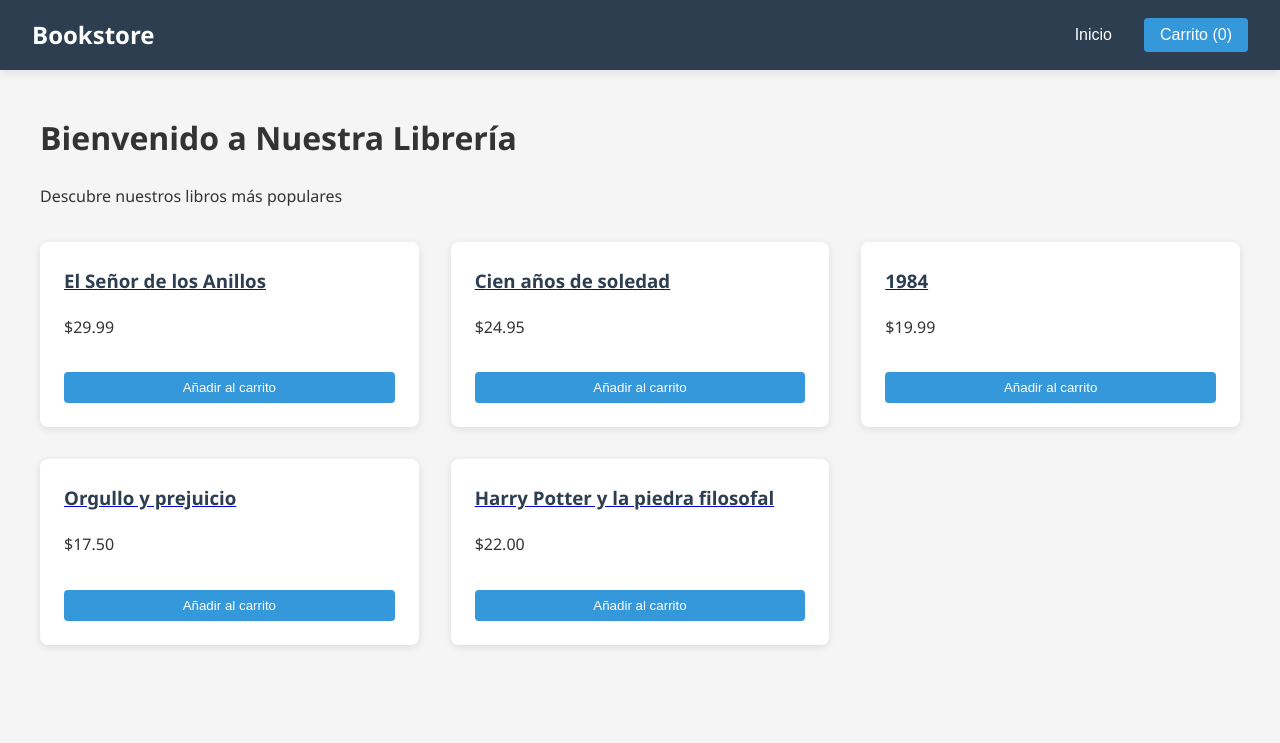
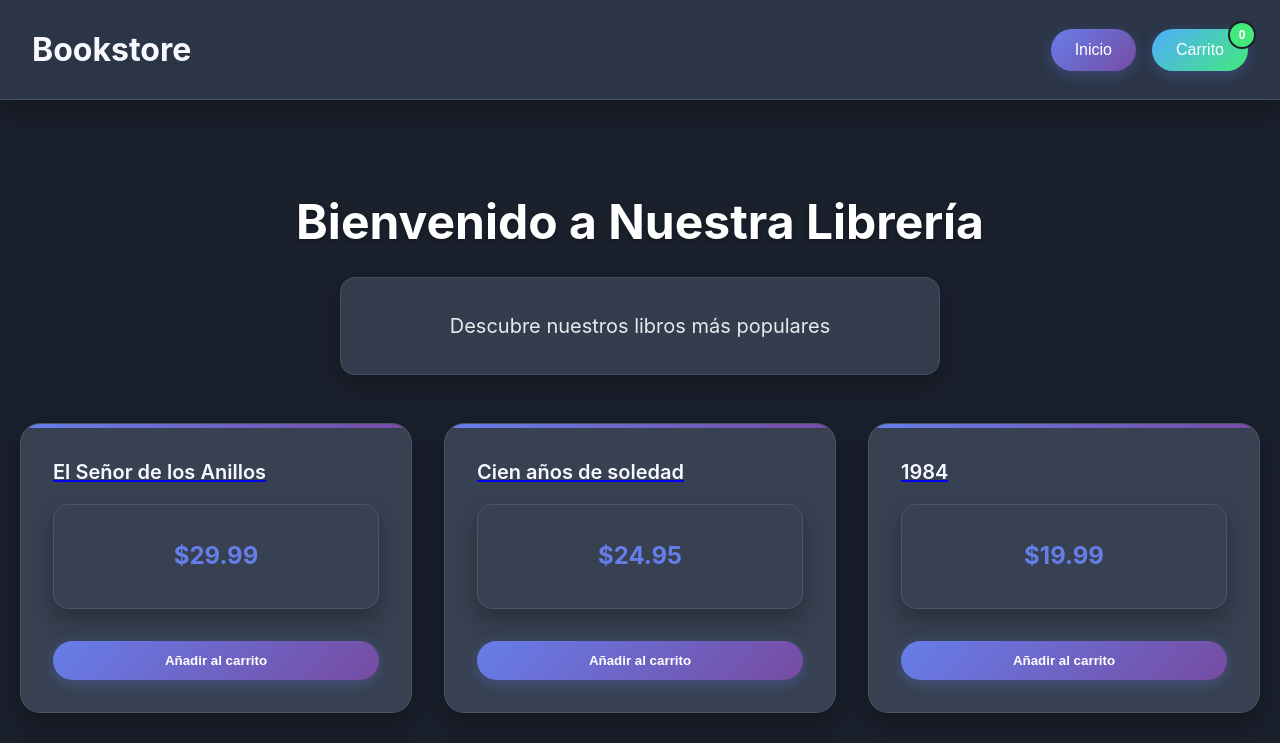
Before and after one commit to fernandoavila44/book-store, a React (Vite) app: page / in a window 1280 px wide. Shown: the top 743 px of the page. Built offline with nearby package versions, Linux system fonts and the light colour scheme; data requests are answered from the project's data file.

Commit message:
animaciones un y colores mas acoredes

```diff
--- a/src/components/BookList.tsx
+++ b/src/components/BookList.tsx
@@ -1,4 +1,5 @@
 import { Link } from 'react-router-dom';
+import { useState } from 'react';
 import useFetch from '../hooks/useFetch';
 import { useCart } from '../context/CartContext';
 import type { Book } from '../types/book';
@@ -6,12 +7,15 @@ import type { Book } from '../types/book';
 const BookList = () => {
   const { dispatch } = useCart();
   const { data: books, loading, error } = useFetch<Book[]>('http://localhost:3001/books');
+  const [animatingButton, setAnimatingButton] = useState<number | null>(null);
 
   if (loading) return <p>Cargando...</p>;
   if (error) return <p>Error: {error}</p>;
 
   const handleAddToCart = (book: Book) => {
     dispatch({ type: 'ADD_ITEM', payload: book });
+    setAnimatingButton(book.id);
+    setTimeout(() => setAnimatingButton(null), 600); // Duración de la animación
   };
 
   return (
@@ -24,6 +28,7 @@ const BookList = () => {
           <p>${book.price.toFixed(2)}</p>
           <button
             onClick={() => handleAddToCart(book)}
+            className={animatingButton === book.id ? 'add-to-cart-button animate' : 'add-to-cart-button'}
             aria-label={`Añadir ${book.title} al carrito`}
           >
             Añadir al carrito
--- a/src/components/Navbar.tsx
+++ b/src/components/Navbar.tsx
@@ -1,10 +1,20 @@
-import React from 'react';
+import React, { useEffect, useState } from 'react';
 import { useNavigate } from 'react-router-dom';
 import { useCart } from '../context/CartContext';
 
 const Navbar: React.FC = () => {
   const navigate = useNavigate();
   const { state } = useCart();
+  const [isAnimating, setIsAnimating] = useState(false);
+  const [prevItemCount, setPrevItemCount] = useState(state.items.length);
+
+  useEffect(() => {
+    if (state.items.length > prevItemCount) {
+      setIsAnimating(true);
+      setTimeout(() => setIsAnimating(false), 600);
+    }
+    setPrevItemCount(state.items.length);
+  }, [state.items.length, prevItemCount]);
 
   return (
     <nav className="navbar">
@@ -13,9 +23,10 @@ const Navbar: React.FC = () => {
         <button onClick={() => navigate('/')}>Inicio</button>
         <button
           onClick={() => navigate('/cart')}
-          className="cart-button"
+          className={`cart-button ${isAnimating ? 'animate' : ''}`}
+          data-count={state.items.length}
         >
-          Carrito ({state.items.length})
+          Carrito
         </button>
       </div>
     </nav>
--- a/src/index.css
+++ b/src/index.css
@@ -1,301 +1,692 @@
-/* Estilos base */
+/* Estilos base modernos - Tema Oscuro */
 :root {
-  --primary-color: #2c3e50;
-  --secondary-color: #3498db;
-  --accent-color: #e74c3c;
-  --light-color: #ecf0f1;
-  --dark-color: #2c3e50;
-  --success-color: #2ecc71;
+  --primary-color: #667eea;
+  --secondary-color: #764ba2;
+  --accent-color: #f093fb;
+  --success-color: #4facfe;
+  --warning-color: #43e97b;
+  --error-color: #fa709a;
+  --light-color: #2d3748;
+  --dark-color: #f8f9ff;
+  --text-color: #e2e8f0;
+  --border-color: #4a5568;
+  --shadow: 0 10px 25px rgba(0, 0, 0, 0.3);
+  --shadow-hover: 0 20px 40px rgba(0, 0, 0, 0.4);
+  --bg-primary: #1a202c;
+  --bg-secondary: #2d3748;
+  --bg-card: #374151;
+}
+
+* {
+  box-sizing: border-box;
 }
 
 body {
-  font-family: 'Segoe UI', Tahoma, Geneva, Verdana, sans-serif;
+  font-family: 'Inter', -apple-system, BlinkMacSystemFont, 'Segoe UI', Roboto, sans-serif;
   margin: 0;
   padding: 0;
-  background-color: #f5f5f5;
-  color: #333;
+  background: var(--bg-primary);
+  min-height: 100vh;
+  color: var(--text-color);
   line-height: 1.6;
+  -webkit-font-smoothing: antialiased;
+  -moz-osx-font-smoothing: grayscale;
 }
 
 /* Layout */
 .container {
-  max-width: 1200px;
+  max-width: 1400px;
   margin: 0 auto;
   padding: 20px;
 }
 
-/* Navegación */
+/* Navegación moderna - Tema Oscuro */
 .navbar {
-  background-color: var(--primary-color);
-  color: white;
-  padding: 1rem 2rem;
+  background: rgba(45, 55, 72, 0.95);
+  backdrop-filter: blur(10px);
+  color: var(--dark-color);
+  padding: 1.5rem 2rem;
   display: flex;
   justify-content: space-between;
   align-items: center;
-  box-shadow: 0 2px 10px rgba(0, 0, 0, 0.1);
+  box-shadow: var(--shadow);
+  border-bottom: 1px solid var(--border-color);
+  position: sticky;
+  top: 0;
+  z-index: 100;
 }
 
 .navbar h1 {
   margin: 0;
   cursor: pointer;
-  font-size: 1.5rem;
+  font-size: 2rem;
+  font-weight: 700;
+  color: var(--dark-color);
+  transition: transform 0.3s ease;
+}
+
+.navbar h1:hover {
+  transform: scale(1.05);
 }
 
 .nav-links {
   display: flex;
   gap: 1rem;
+  align-items: center;
 }
 
 .nav-links button {
-  background: none;
+  background: linear-gradient(135deg, var(--primary-color), var(--secondary-color));
+  color: white;
   border: none;
-  color: white;
+  padding: 0.75rem 1.5rem;
+  border-radius: 50px;
   cursor: pointer;
   font-size: 1rem;
-  padding: 0.5rem 1rem;
-  border-radius: 4px;
-  transition: background-color 0.3s;
+  font-weight: 500;
+  transition: all 0.3s ease;
+  box-shadow: 0 4px 15px rgba(102, 126, 234, 0.3);
 }
 
 .nav-links button:hover {
-  background-color: rgba(255, 255, 255, 0.1);
+  transform: translateY(-2px);
+  box-shadow: 0 8px 25px rgba(102, 126, 234, 0.4);
 }
 
 .cart-button {
-  background-color: var(--secondary-color) !important;
+  background: linear-gradient(135deg, var(--success-color), var(--warning-color)) !important;
+  position: relative;
 }
 
-/* Lista de libros */
+.cart-button::after {
+  content: attr(data-count);
+  position: absolute;
+  top: -8px;
+  right: -8px;
+  background: var(--error-color);
+  color: white;
+  border-radius: 50%;
+  width: 20px;
+  height: 20px;
+  display: flex;
+  align-items: center;
+  justify-content: center;
+  font-size: 0.75rem;
+  font-weight: bold;
+}
+
+/* Página principal */
+.home-page {
+  padding: 2rem 0;
+}
+
+.page-header {
+  text-align: center;
+  margin-bottom: 3rem;
+  color: white;
+}
+
+.page-header h1 {
+  font-size: 3rem;
+  font-weight: 700;
+  margin-bottom: 1rem;
+  text-shadow: 0 2px 4px rgba(0, 0, 0, 0.3);
+}
+
+.page-header p {
+  font-size: 1.25rem;
+  opacity: 0.9;
+  max-width: 600px;
+  margin: 0 auto;
+}
+
+/* Lista de libros moderna */
 .book-grid {
   display: grid;
-  grid-template-columns: repeat(auto-fill, minmax(280px, 1fr));
+  grid-template-columns: repeat(auto-fill, minmax(320px, 1fr));
   gap: 2rem;
   margin-top: 2rem;
 }
 
 .book-card {
-  background: white;
-  border-radius: 8px;
-  padding: 1.5rem;
-  box-shadow: 0 2px 8px rgba(0, 0, 0, 0.1);
-  transition: transform 0.3s, box-shadow 0.3s;
+  background: var(--bg-card);
+  border-radius: 20px;
+  padding: 2rem;
+  box-shadow: var(--shadow);
+  transition: all 0.3s ease;
+  border: 1px solid var(--border-color);
+  position: relative;
+  overflow: hidden;
+}
+
+.book-card::before {
+  content: '';
+  position: absolute;
+  top: 0;
+  left: 0;
+  right: 0;
+  height: 4px;
+  background: linear-gradient(90deg, var(--primary-color), var(--secondary-color));
 }
 
 .book-card:hover {
-  transform: translateY(-5px);
-  box-shadow: 0 5px 15px rgba(0, 0, 0, 0.1);
+  transform: translateY(-10px) scale(1.02);
+  box-shadow: var(--shadow-hover);
 }
 
 .book-card h3 {
   margin-top: 0;
   color: var(--dark-color);
+  font-size: 1.25rem;
+  font-weight: 600;
+  margin-bottom: 0.5rem;
+}
+
+.book-card p {
+  color: var(--primary-color);
+  font-size: 1.5rem;
+  font-weight: 700;
+  margin: 1rem 0;
 }
 
 .book-card button {
-  background-color: var(--secondary-color);
+  background: linear-gradient(135deg, var(--primary-color), var(--secondary-color));
   color: white;
   border: none;
-  padding: 0.5rem 1rem;
-  border-radius: 4px;
+  padding: 0.75rem 1.5rem;
+  border-radius: 50px;
   cursor: pointer;
   margin-top: 1rem;
   width: 100%;
-  transition: background-color 0.3s;
+  font-weight: 600;
+  transition: all 0.3s ease;
+  box-shadow: 0 4px 15px rgba(102, 126, 234, 0.3);
 }
 
 .book-card button:hover {
-  background-color: #2980b9;
+  transform: translateY(-2px);
+  box-shadow: 0 8px 25px rgba(102, 126, 234, 0.4);
 }
 
-/* Página de detalle */
+/* Página de detalle moderna - Tema Oscuro */
 .book-detail {
-  background: white;
-  padding: 2rem;
-  border-radius: 8px;
-  box-shadow: 0 2px 8px rgba(0, 0, 0, 0.1);
+  background: var(--bg-card);
+  padding: 3rem;
+  border-radius: 20px;
+  box-shadow: var(--shadow);
   max-width: 800px;
   margin: 2rem auto;
+  border: 1px solid var(--border-color);
+  position: relative;
+  overflow: hidden;
+}
+
+.book-detail::before {
+  content: '';
+  position: absolute;
+  top: 0;
+  left: 0;
+  right: 0;
+  height: 4px;
+  background: linear-gradient(90deg, var(--success-color), var(--warning-color));
 }
 
 .book-detail h1 {
   color: var(--dark-color);
   margin-top: 0;
+  font-size: 2.5rem;
+  font-weight: 700;
+  margin-bottom: 1rem;
+}
+
+.book-detail p {
+  font-size: 1.125rem;
+  line-height: 1.7;
+  color: var(--text-color);
+  margin: 1.5rem 0;
 }
 
 .add-to-cart {
-  background-color: var(--secondary-color);
+  background: linear-gradient(135deg, var(--success-color), var(--warning-color));
   color: white;
   border: none;
-  padding: 0.75rem 1.5rem;
-  border-radius: 4px;
+  padding: 1rem 2rem;
+  border-radius: 50px;
   cursor: pointer;
-  font-size: 1rem;
-  margin-top: 1rem;
-  transition: background-color 0.3s;
+  font-size: 1.125rem;
+  font-weight: 600;
+  margin-top: 2rem;
+  transition: all 0.3s ease;
+  box-shadow: 0 4px 15px rgba(79, 172, 254, 0.3);
 }
 
 .add-to-cart:hover {
-  background-color: #2980b9;
+  transform: translateY(-2px);
+  box-shadow: 0 8px 25px rgba(79, 172, 254, 0.4);
 }
 
-/* Carrito */
+/* Carrito moderno - Tema Oscuro */
 .cart-container {
-  background: white;
-  padding: 2rem;
-  border-radius: 8px;
-  box-shadow: 0 2px 8px rgba(0, 0, 0, 0.1);
-  max-width: 800px;
+  background: var(--bg-card);
+  padding: 3rem;
+  border-radius: 20px;
+  box-shadow: var(--shadow);
+  max-width: 900px;
   margin: 2rem auto;
+  border: 1px solid var(--border-color);
+}
+
+.cart-container h2 {
+  color: var(--dark-color);
+  font-size: 2rem;
+  font-weight: 700;
+  margin-bottom: 2rem;
+  text-align: center;
 }
 
 .cart-items {
   list-style: none;
   padding: 0;
+  margin-bottom: 2rem;
 }
 
 .cart-item {
   display: flex;
   justify-content: space-between;
   align-items: center;
-  padding: 1rem 0;
-  border-bottom: 1px solid #eee;
+  padding: 1.5rem;
+  border-bottom: 1px solid var(--border-color);
+  transition: background-color 0.3s ease;
+  border-radius: 10px;
+  margin-bottom: 1rem;
+}
+
+.cart-item:hover {
+  background-color: var(--bg-secondary);
+}
+
+.cart-item div h3 {
+  margin: 0 0 0.5rem 0;
+  color: var(--dark-color);
+  font-size: 1.25rem;
+  font-weight: 600;
+}
+
+.cart-item div p {
+  margin: 0;
+  color: var(--primary-color);
+  font-weight: 500;
 }
 
 .cart-item button {
-  background-color: var(--accent-color);
+  background: linear-gradient(135deg, var(--error-color), var(--accent-color));
   color: white;
   border: none;
-  padding: 0.5rem 1rem;
-  border-radius: 4px;
+  padding: 0.75rem 1.5rem;
+  border-radius: 50px;
   cursor: pointer;
-  transition: background-color 0.3s;
+  font-weight: 500;
+  transition: all 0.3s ease;
+  box-shadow: 0 4px 15px rgba(250, 112, 154, 0.3);
 }
 
 .cart-item button:hover {
-  background-color: #c0392b;
+  transform: translateY(-2px);
+  box-shadow: 0 8px 25px rgba(250, 112, 154, 0.4);
 }
 
 .cart-summary {
   margin-top: 2rem;
-  text-align: right;
+  padding: 2rem;
+  background: var(--bg-secondary);
+  border-radius: 15px;
+  text-align: center;
+  border: 1px solid var(--border-color);
+}
+
+.cart-summary h3 {
+  font-size: 1.5rem;
+  font-weight: 700;
+  color: var(--dark-color);
+  margin: 0 0 1.5rem 0;
 }
 
 .checkout-button {
-  background-color: var(--success-color);
+  background: linear-gradient(135deg, var(--success-color), var(--warning-color));
   color: white;
   border: none;
-  padding: 0.75rem 1.5rem;
-  border-radius: 4px;
+  padding: 1rem 2rem;
+  border-radius: 50px;
   cursor: pointer;
-  font-size: 1rem;
+  font-size: 1.125rem;
+  font-weight: 600;
   margin-top: 1rem;
-  transition: background-color 0.3s;
+  transition: all 0.3s ease;
+  box-shadow: 0 4px 15px rgba(79, 172, 254, 0.3);
 }
 
 .checkout-button:hover {
-  background-color: #27ae60;
+  transform: translateY(-2px);
+  box-shadow: 0 8px 25px rgba(79, 172, 254, 0.4);
 }
 
-/* Checkout */
+/* Checkout moderno */
 .checkout-page {
   max-width: 1200px;
   margin: 0 auto;
   padding: 2rem;
 }
 
+.checkout-page h1 {
+  text-align: center;
+  font-size: 2.5rem;
+  font-weight: 700;
+  color: white;
+  margin-bottom: 2rem;
+  text-shadow: 0 2px 4px rgba(0, 0, 0, 0.3);
+}
+
 .checkout-container {
   display: grid;
   grid-template-columns: 1fr 1fr;
-  gap: 2rem;
+  gap: 3rem;
   margin-top: 2rem;
 }
 
-@media (max-width: 768px) {
-  .checkout-container {
-    grid-template-columns: 1fr;
-  }
+.cart-summary {
+  background: white;
+  padding: 2.5rem;
+  border-radius: 20px;
+  box-shadow: var(--shadow);
+  border: 1px solid var(--border-color);
+}
+
+.cart-summary h2 {
+  color: var(--dark-color);
+  font-size: 1.75rem;
+  font-weight: 700;
+  margin-bottom: 1.5rem;
+  text-align: center;
+}
+
+.cart-summary ul {
+  list-style: none;
+  padding: 0;
+  margin: 0 0 2rem 0;
+}
+
+.cart-summary li {
+  display: flex;
+  justify-content: space-between;
+  align-items: center;
+  padding: 1rem 0;
+  border-bottom: 1px solid var(--border-color);
+}
+
+.cart-summary li:last-child {
+  border-bottom: none;
+  font-weight: 700;
+  font-size: 1.125rem;
+  color: var(--primary-color);
 }
 
 .checkout-form {
-  background: white;
-  padding: 2rem;
-  border-radius: 8px;
-  box-shadow: 0 2px 8px rgba(0, 0, 0, 0.1);
+  background: var(--bg-card);
+  padding: 2.5rem;
+  border-radius: 20px;
+  box-shadow: var(--shadow);
+  border: 1px solid var(--border-color);
+}
+
+.checkout-form h2 {
+  color: var(--dark-color);
+  font-size: 1.75rem;
+  font-weight: 700;
+  margin-bottom: 2rem;
+  text-align: center;
 }
 
 .form-group {
-  margin-bottom: 1.5rem;
+  margin-bottom: 2rem;
 }
 
 .form-group label {
   display: block;
-  margin-bottom: 0.5rem;
+  margin-bottom: 0.75rem;
   font-weight: 600;
+  color: var(--dark-color);
+  font-size: 1rem;
 }
 
 .form-group input {
   width: 100%;
-  padding: 0.75rem;
-  border: 1px solid #ddd;
-  border-radius: 4px;
+  padding: 1rem;
+  border: 2px solid var(--border-color);
+  border-radius: 10px;
   font-size: 1rem;
+  transition: all 0.3s ease;
+  background-color: var(--bg-secondary);
+  color: var(--text-color);
+}
+
+.form-group input:focus {
+  outline: none;
+  border-color: var(--primary-color);
+  box-shadow: 0 0 0 3px rgba(102, 126, 234, 0.1);
 }
 
 .submit-order {
-  background-color: var(--success-color);
+  background: linear-gradient(135deg, var(--success-color), var(--warning-color));
+  color: white;
+  border: none;
+  padding: 1rem 2rem;
+  border-radius: 50px;
+  cursor: pointer;
+  font-size: 1.125rem;
+  font-weight: 600;
+  width: 100%;
+  transition: all 0.3s ease;
+  box-shadow: 0 4px 15px rgba(79, 172, 254, 0.3);
+}
+
+.submit-order:hover {
+  transform: translateY(-2px);
+  box-shadow: 0 8px 25px rgba(79, 172, 254, 0.4);
+}
+
+/* Estados de loading y error */
+p {
+  font-size: 1.125rem;
+  text-align: center;
+  padding: 2rem;
+  margin: 2rem auto;
+  max-width: 600px;
+  background: var(--bg-card);
+  border-radius: 15px;
+  box-shadow: var(--shadow);
+  border: 1px solid var(--border-color);
+}
+
+/* Responsive Design */
+@media (max-width: 1024px) {
+  .book-grid {
+    grid-template-columns: repeat(auto-fill, minmax(280px, 1fr));
+    gap: 1.5rem;
+  }
+
+  .checkout-container {
+    grid-template-columns: 1fr;
+    gap: 2rem;
+  }
+}
+
+/* Animaciones para agregar al carrito */
+@keyframes bounce {
+  0%, 20%, 50%, 80%, 100% {
+    transform: translateY(0);
+  }
+  40% {
+    transform: translateY(-10px);
+  }
+  60% {
+    transform: translateY(-5px);
+  }
+}
+
+@keyframes pulse {
+  0% {
+    transform: scale(1);
+    box-shadow: 0 0 0 0 rgba(102, 126, 234, 0.7);
+  }
+  50% {
+    transform: scale(1.1);
+    box-shadow: 0 0 0 10px rgba(102, 126, 234, 0);
+  }
+  100% {
+    transform: scale(1);
+    box-shadow: 0 0 0 0 rgba(102, 126, 234, 0);
+  }
+}
+
+.add-to-cart-button.animate,
+.add-to-cart.animate {
+  animation: bounce 0.6s ease-in-out;
+}
+
+.cart-button.animate::after {
+  animation: pulse 0.6s ease-in-out;
+}
+
+/* Estilos mejorados para el contador del carrito */
+.cart-button {
+  position: relative;
+  background: linear-gradient(135deg, var(--primary-color), var(--secondary-color));
   color: white;
   border: none;
   padding: 0.75rem 1.5rem;
-  border-radius: 4px;
+  border-radius: 50px;
   cursor: pointer;
-  font-size: 1rem;
-  width: 100%;
-  transition: background-color 0.3s;
+  font-weight: 600;
+  transition: all 0.3s ease;
+  box-shadow: 0 4px 15px rgba(102, 126, 234, 0.3);
 }
 
-.submit-order:hover {
-  background-color: #27ae60;
+.cart-button:hover {
+  transform: translateY(-2px);
+  box-shadow: 0 8px 25px rgba(102, 126, 234, 0.4);
 }
 
-/* Loading y Error */
-.loading-container,
-.error-container {
+.cart-button::after {
+  content: attr(data-count);
+  position: absolute;
+  top: -8px;
+  right: -8px;
+  background: var(--warning-color);
+  color: white;
+  border-radius: 50%;
+  width: 24px;
+  height: 24px;
   display: flex;
-  flex-direction: column;
   align-items: center;
   justify-content: center;
-  padding: 2rem;
-  text-align: center;
+  font-size: 0.75rem;
+  font-weight: 700;
+  border: 2px solid var(--bg-primary);
 }
 
-.loading-spinner {
-  border: 4px solid rgba(0, 0, 0, 0.1);
-  border-radius: 50%;
-  border-top: 4px solid var(--secondary-color);
-  width: 40px;
-  height: 40px;
-  animation: spin 1s linear infinite;
-  margin-bottom: 1rem;
+@media (max-width: 768px) {
+  .container {
+    padding: 15px;
+  }
+
+  .navbar {
+    padding: 1rem;
+    flex-direction: column;
+    gap: 1rem;
+  }
+
+  .navbar h1 {
+    font-size: 1.75rem;
+  }
+
+  .nav-links {
+    width: 100%;
+    justify-content: center;
+  }
+
+  .book-grid {
+    grid-template-columns: 1fr;
+    gap: 1rem;
+  }
+
+  .book-card {
+    padding: 1.5rem;
+  }
+
+  .book-detail {
+    padding: 2rem;
+    margin: 1rem;
+  }
+
+  .book-detail h1 {
+    font-size: 2rem;
+  }
+
+  .cart-container,
+  .checkout-form,
+  .cart-summary {
+    padding: 2rem;
+    margin: 1rem;
+  }
+
+  .page-header h1 {
+    font-size: 2.5rem;
+  }
 }
 
-@keyframes spin {
-  0% { transform: rotate(0deg); }
-  100% { transform: rotate(360deg); }
+@media (max-width: 480px) {
+  .navbar h1 {
+    font-size: 1.5rem;
+  }
+
+  .book-card {
+    padding: 1rem;
+  }
+
+  .cart-item {
+    flex-direction: column;
+    align-items: flex-start;
+    gap: 1rem;
+  }
+
+  .cart-item button {
+    align-self: flex-end;
+  }
 }
 
-.error-message {
-  color: var(--accent-color);
-  margin-bottom: 1rem;
+/* Animaciones sutiles */
+@keyframes fadeInUp {
+  from {
+    opacity: 0;
+    transform: translateY(30px);
+  }
+  to {
+    opacity: 1;
+    transform: translateY(0);
+  }
 }
 
-.retry-button {
-  background-color: var(--secondary-color);
-  color: white;
-  border: none;
-  padding: 0.5rem 1rem;
-  border-radius: 4px;
-  cursor: pointer;
-  transition: background-color 0.3s;
+.book-card,
+.book-detail,
+.cart-container,
+.checkout-form,
+.cart-summary {
+  animation: fadeInUp 0.6s ease-out;
+}
+
+/* Scroll suave */
+html {
+  scroll-behavior: smooth;
 }
 
 .retry-button:hover {
--- a/src/pages/BookPage.tsx
+++ b/src/pages/BookPage.tsx
@@ -1,4 +1,4 @@
-import React from 'react';
+import React, { useState } from 'react';
 import { useParams } from 'react-router-dom';
 import { useCart } from '../context/CartContext';
 import useFetch from '../hooks/useFetch';
@@ -10,10 +10,17 @@ const BookPage: React.FC = () => {
   const { data: book, loading, error } = useFetch<Book>(
     `http://localhost:3001/books/${id}`
   );
+  const [isAnimating, setIsAnimating] = useState(false);
 
   if (loading) return <p>Cargando libro...</p>;
   if (error) return <p>Error: {error}</p>;
   if (!book) return <p>Libro no encontrado</p>;
+
+  const handleAddToCart = () => {
+    dispatch({ type: 'ADD_ITEM', payload: book });
+    setIsAnimating(true);
+    setTimeout(() => setIsAnimating(false), 600);
+  };
 
   return (
     <div className="book-detail">
@@ -21,8 +28,8 @@ const BookPage: React.FC = () => {
       <p>Precio: ${book.price.toFixed(2)}</p>
       {book.description && <p>{book.description}</p>}
       <button
-        onClick={() => dispatch({ type: 'ADD_ITEM', payload: book })}
-        className="add-to-cart"
+        onClick={handleAddToCart}
+        className={`add-to-cart ${isAnimating ? 'animate' : ''}`}
       >
         Añadir al carrito
       </button>
--- a/src/pages/CheckoutPage.tsx
+++ b/src/pages/CheckoutPage.tsx
@@ -5,7 +5,7 @@ import { useNavigate } from 'react-router-dom';
 
 const CheckoutPage: React.FC = () => {
   const navigate = useNavigate()
-  const { state } = useCart();
+  const { state, dispatch } = useCart();
   const [formData, setFormData] = useState({
     name: '',
     email: '',
@@ -21,8 +21,8 @@ const CheckoutPage: React.FC = () => {
     e.preventDefault();
     // Aquí iría la lógica de envío a un backend
 
-    //TODO: 📌 Implementar limpieza de carrito despues de que la compra fue satisfactoria
     alert('Compra realizada con éxito!');
+    dispatch({ type: 'CLEAR_CART' });
     navigate('/')
   };
 
```
